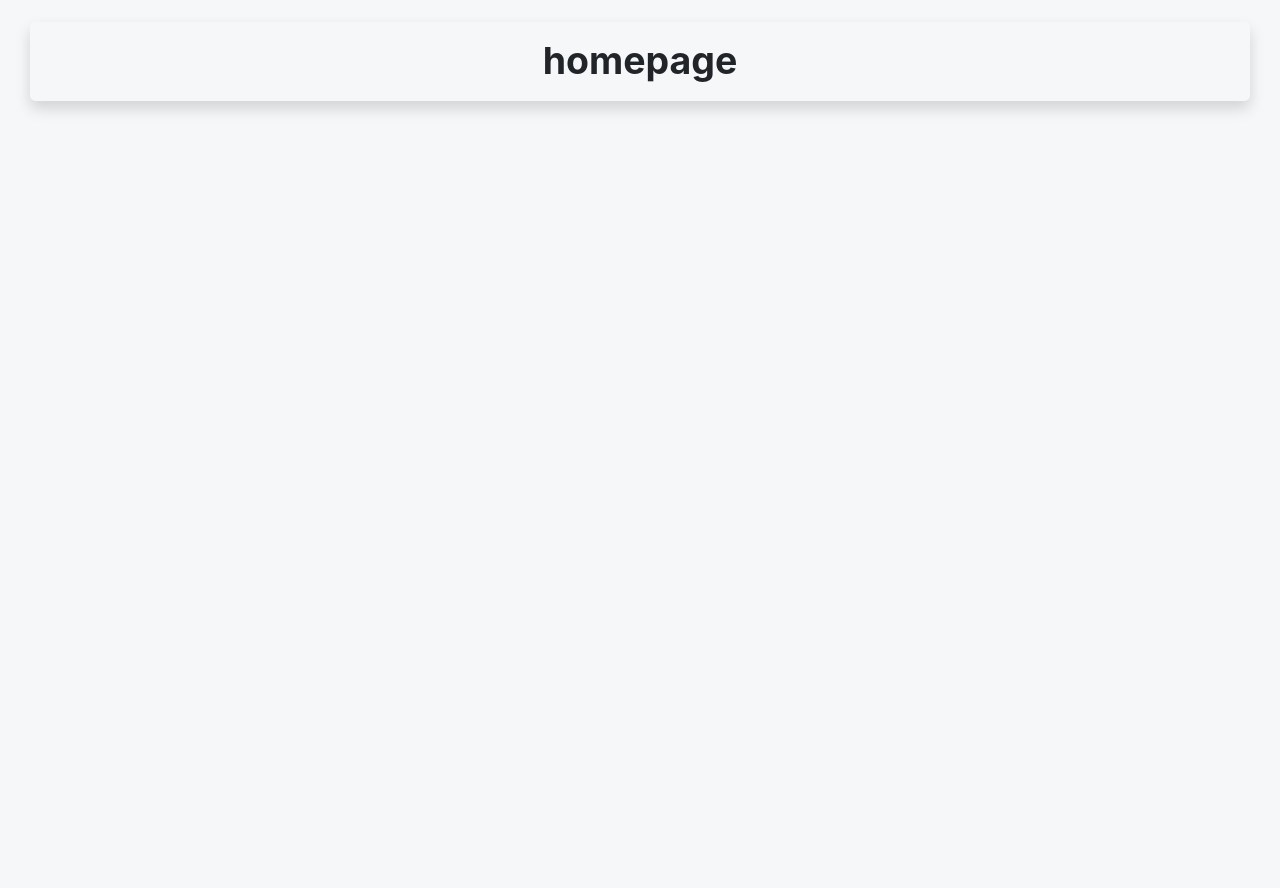
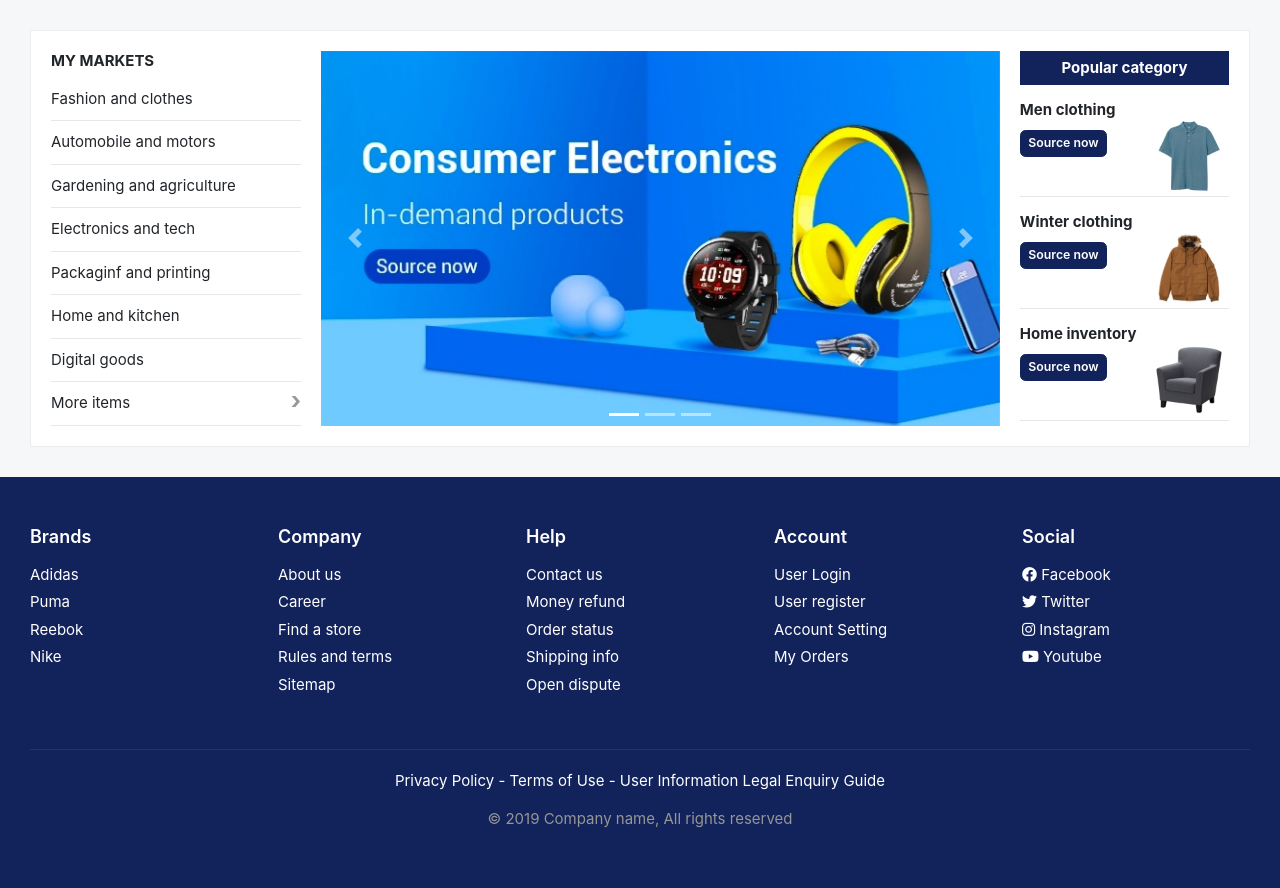
Before and after one commit to Ama-Lion/symfony-e-commerce-site, a Symfony app: template templates/homepage.html.twig in a window 1280 px wide. Shown: the part 123-1011 px from the top of the page. Before the commit the page ends 235 px from the top, so only its background shows below. Run offline with Twig, Linux system fonts and the light colour scheme; the template is opened without the code that fills it, so the values that code supplies are empty; some libraries are stand-ins or nearby versions; some web fonts are replaced.

Commit message:
added footer component and hero component

```diff
--- a/templates/base.html.twig
+++ b/templates/base.html.twig
@@ -34,7 +34,10 @@
         {% endblock %}
     </head>
     <body>
+        {# header #}
         {% include "layouts/header.html.twig" %}
+
+        {# symfony flashes bags #}
         <div class="container">
             {% for message in app.flashes('success') %}
             <div class="alert alert-success tex">
@@ -52,6 +55,11 @@
             </div>
             {% endfor %}
         </div>
+
+        {# main body #}
        <div class="container"> {% block body %}{% endblock %}</div>
+
+       {# footer #}
+       {% include "layouts/footer.html.twig" %}
     </body>
 </html>
--- /dev/null
+++ b/templates/components/_hero.html.twig
@@ -0,0 +1,95 @@
+<section class="section-main padding-y">
+    <main class="card">
+        <div class="card-body">
+
+    <div class="row">
+        <aside class="col-lg col-md-3 flex-lg-grow-0">
+            <nav class="nav-home-aside">
+                <h6 class="title-category">MY MARKETS <i class="d-md-none icon fa fa-chevron-down"></i></h6>
+                <ul class="menu-category">
+                    <li><a href="#">Fashion and clothes</a></li>
+                    <li><a href="#">Automobile and motors</a></li>
+                    <li><a href="#">Gardening and agriculture</a></li>
+                    <li><a href="#">Electronics and tech</a></li>
+                    <li><a href="#">Packaginf and printing</a></li>
+                    <li><a href="#">Home and kitchen</a></li>
+                    <li><a href="#">Digital goods</a></li>
+                    <li class="has-submenu"><a href="#">More items</a>
+                        <ul class="submenu">
+                            <li><a href="#">Submenu name</a></li>
+                            <li><a href="#">Great submenu</a></li>
+                            <li><a href="#">Another menu</a></li>
+                            <li><a href="#">Some others</a></li>
+                        </ul>
+                    </li>
+                </ul>
+            </nav>
+        </aside> <!-- col.// -->
+        <div class="col-md-9 col-xl-7 col-lg-7">
+
+    <!-- ================== COMPONENT SLIDER  BOOTSTRAP  ==================  -->
+    <div id="carousel1_indicator" class="slider-home-banner carousel slide" data-ride="carousel">
+      <ol class="carousel-indicators">
+        <li data-target="#carousel1_indicator" data-slide-to="0" class="active"></li>
+        <li data-target="#carousel1_indicator" data-slide-to="1" class=""></li>
+        <li data-target="#carousel1_indicator" data-slide-to="2" class=""></li>
+      </ol>
+      <div class="carousel-inner">
+        <div class="carousel-item active">
+          <img src="{{asset('/style/images/banners/slide1.jpg')}}" alt="First slide">
+        </div>
+        <div class="carousel-item">
+          <img src="style/images/banners/slide2.jpg" alt="Second slide">
+        </div>
+        <div class="carousel-item">
+          <img src="style/images/banners/slide3.jpg" alt="Third slide">
+        </div>
+      </div>
+      <a class="carousel-control-prev" href="#carousel1_indicator" role="button" data-slide="prev">
+        <span class="carousel-control-prev-icon" aria-hidden="true"></span>
+        <span class="sr-only">Previous</span>
+      </a>
+      <a class="carousel-control-next" href="#carousel1_indicator" role="button" data-slide="next">
+        <span class="carousel-control-next-icon" aria-hidden="true"></span>
+        <span class="sr-only">Next</span>
+      </a>
+    </div>
+    <!-- ==================  COMPONENT SLIDER BOOTSTRAP end.// ==================  .// -->
+
+        </div> <!-- col.// -->
+        <div class="col-md d-none d-lg-block flex-grow-1">
+            <aside class="special-home-right">
+                <h6 class="bg-blue text-center text-white mb-0 p-2">Popular category</h6>
+
+                <div class="card-banner border-bottom">
+                  <div class="py-3" style="width:80%">
+                    <h6 class="card-title">Men clothing</h6>
+                    <a href="#" class="btn btn-secondary btn-sm"> Source now </a>
+                  </div>
+                  <img src="style/images/items/1.jpg" class="img-bg" height="80">
+                </div>
+
+                <div class="card-banner border-bottom">
+                  <div class="py-3" style="width:80%">
+                    <h6 class="card-title">Winter clothing </h6>
+                    <a href="#" class="btn btn-secondary btn-sm"> Source now </a>
+                  </div>
+                  <img src="style/images/items/2.jpg" class="img-bg" height="80">
+                </div>
+
+                <div class="card-banner border-bottom">
+                  <div class="py-3" style="width:80%">
+                    <h6 class="card-title">Home inventory</h6>
+                    <a href="#" class="btn btn-secondary btn-sm"> Source now </a>
+                  </div>
+                  <img src="style/images/items/6.jpg" class="img-bg" height="80">
+                </div>
+
+            </aside>
+        </div> <!-- col.// -->
+    </div> <!-- row.// -->
+
+        </div> <!-- card-body.// -->
+    </main> <!-- card.// -->
+
+    </section>
--- a/templates/homepage.html.twig
+++ b/templates/homepage.html.twig
@@ -3,5 +3,5 @@
     home
 {% endblock title %}
 {% block body %}
-    <h1 class="rounded shadow p-3 text-center mt-4 d-flex justify-content-around">homepage</h1>
+    {% include "components/_hero.html.twig" %}
 {% endblock body %}
--- /dev/null
+++ b/templates/layouts/footer.html.twig
@@ -0,0 +1,62 @@
+<footer class="section-footer bg-secondary">
+	<div class="container">
+		<section class="footer-top padding-y-lg text-white">
+			<div class="row">
+				<aside class="col-md col-6">
+					<h6 class="title">Brands</h6>
+					<ul class="list-unstyled">
+						<li> <a href="#">Adidas</a></li>
+						<li> <a href="#">Puma</a></li>
+						<li> <a href="#">Reebok</a></li>
+						<li> <a href="#">Nike</a></li>
+					</ul>
+				</aside>
+				<aside class="col-md col-6">
+					<h6 class="title">Company</h6>
+					<ul class="list-unstyled">
+						<li> <a href="#">About us</a></li>
+						<li> <a href="#">Career</a></li>
+						<li> <a href="#">Find a store</a></li>
+						<li> <a href="#">Rules and terms</a></li>
+						<li> <a href="#">Sitemap</a></li>
+					</ul>
+				</aside>
+				<aside class="col-md col-6">
+					<h6 class="title">Help</h6>
+					<ul class="list-unstyled">
+						<li> <a href="#">Contact us</a></li>
+						<li> <a href="#">Money refund</a></li>
+						<li> <a href="#">Order status</a></li>
+						<li> <a href="#">Shipping info</a></li>
+						<li> <a href="#">Open dispute</a></li>
+					</ul>
+				</aside>
+				<aside class="col-md col-6">
+					<h6 class="title">Account</h6>
+					<ul class="list-unstyled">
+						<li> <a href="#"> User Login </a></li>
+						<li> <a href="#"> User register </a></li>
+						<li> <a href="#"> Account Setting </a></li>
+						<li> <a href="#"> My Orders </a></li>
+					</ul>
+				</aside>
+				<aside class="col-md">
+					<h6 class="title">Social</h6>
+					<ul class="list-unstyled">
+						<li><a href="#"> <i class="fab fa-facebook"></i> Facebook </a></li>
+						<li><a href="#"> <i class="fab fa-twitter"></i> Twitter </a></li>
+						<li><a href="#"> <i class="fab fa-instagram"></i> Instagram </a></li>
+						<li><a href="#"> <i class="fab fa-youtube"></i> Youtube </a></li>
+					</ul>
+				</aside>
+			</div> <!-- row.// -->
+		</section>	<!-- footer-top.// -->
+
+		<section class="footer-bottom text-center">
+
+				<p class="text-white">Privacy Policy - Terms of Use - User Information Legal Enquiry Guide</p>
+				<p class="text-muted"> © 2019 Company name, All rights reserved </p>
+				<br>
+		</section>
+	</div><!-- //container -->
+</footer>
```
